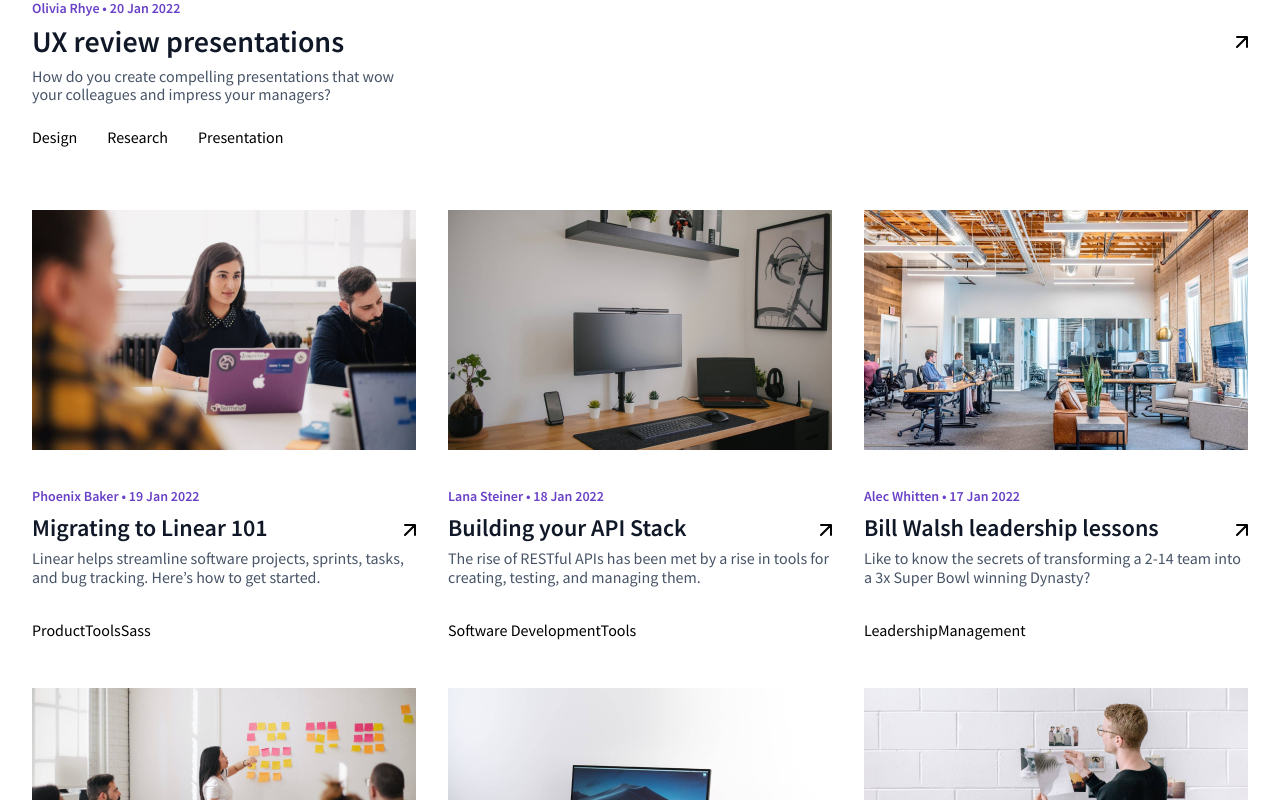
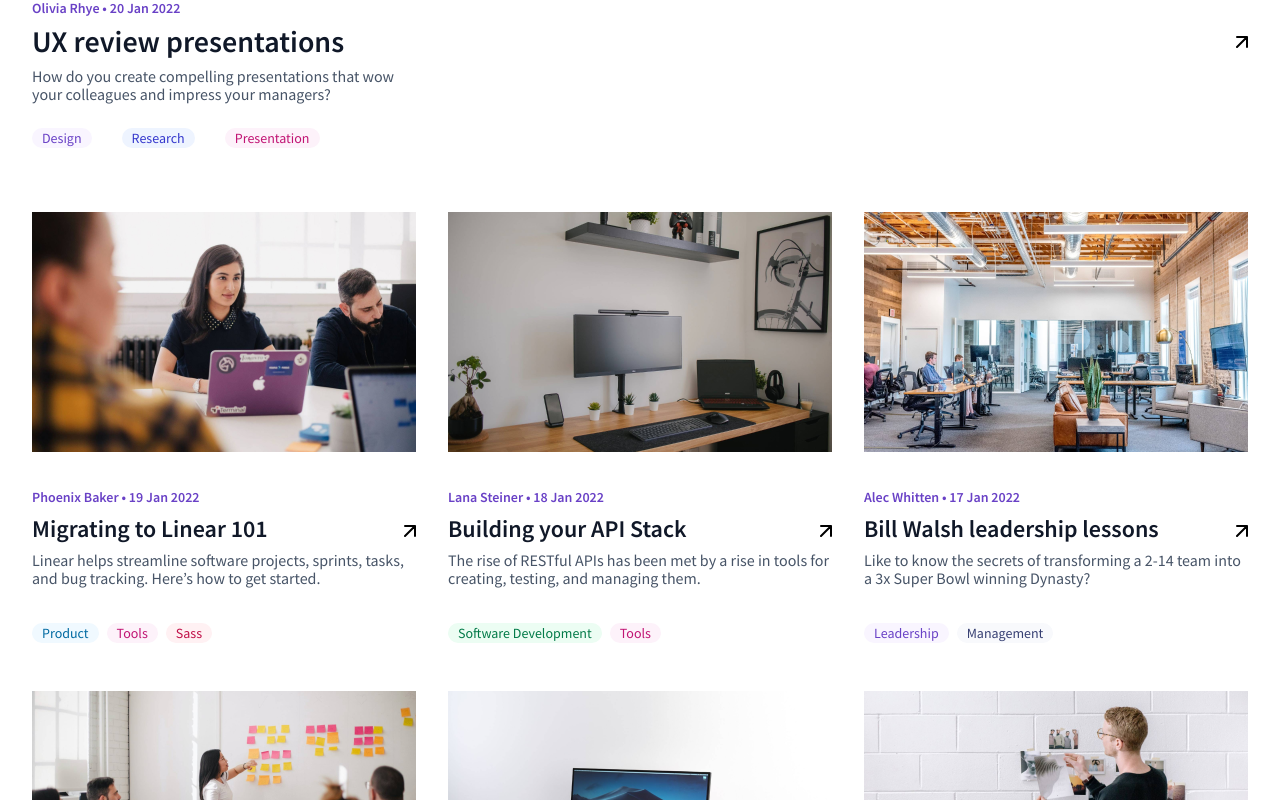
Before and after one commit to theromanovich/toscar, a Next.js app: page / in a window 1280 px wide. Shown: the part 2160-2960 px from the top of the page. Built offline with nearby package versions, Linux system fonts and the light colour scheme.

Commit message:
add blog tags

```diff
--- a/src/components/Blog/Blog.js
+++ b/src/components/Blog/Blog.js
@@ -20,9 +20,9 @@ const Blog = () => {
                         How do you create compelling presentations that wow your colleagues and impress your managers?
                     </div>
                     <div className="blog__card-tags" style={{display: 'flex'}}>
-                        <div>Design</div>
-                        <div>Research</div>
-                        <div>Presentation</div>
+                        <span className="tag design">Design</span>
+                        <span className="tag research">Research</span>
+                        <span className="tag presentation">Presentation</span>
                     </div>
                 </div>
             </div>
--- a/src/components/Blog/BlogList.js
+++ b/src/components/Blog/BlogList.js
@@ -22,7 +22,7 @@ const BlogList = () => {
                       </div>
                       <div className="blog-list__tags">
                         {tags.map(item => {
-                          return <span>{item}</span>
+                          return <span className={`tag ${item.toLowerCase()}`}>{item}</span>
                         })}
                       </div>
                 </article>
--- a/src/components/Blog/blogData.js
+++ b/src/components/Blog/blogData.js
@@ -5,6 +5,7 @@ export const blogData = [
         title: 'Migrating to Linear 101',
         description: 'Linear helps streamline software projects, sprints, tasks, and bug tracking. Here’s how to get started.',
         tags: ['Product', 'Tools', 'Sass'],
+
         id: 1
     },
     {
--- a/src/style/block/blogList.scss
+++ b/src/style/block/blogList.scss
@@ -1,7 +1,6 @@
 .blog-list {
     display: grid;
     grid-template-columns: repeat(3, minmax(250px, 384px));
-    // padding: 0 32px;
     gap: 32px;
     margin: 64px 0;
     justify-content: space-between;
@@ -50,10 +49,17 @@
     }
     &__tags {
         margin-bottom: 16px;
+        display: flex;
+        gap: 8px;
+        span {
+            padding: 2px 10px;
+            border-radius: 16px;
+            font-weight: 500;
+            font-size: 14px;
+        }
     }
+}
 
-
-}
 
 @media (max-width: 1240px) {
     .blog-list {
--- /dev/null
+++ b/src/style/block/blogTags.scss
@@ -0,0 +1,50 @@
+.design {
+    background: #F9F5FF;
+    color: #6941C6;
+}
+.research {
+    background: #EEF4FF;
+    color: #3538CD;
+}
+.product {
+    background: #F0F9FF;
+    color: #026AA2;
+}
+.software {
+    background: #ECFDF3;
+    color: #027A48;
+}
+.tools {
+    background: #FDF2FA;
+    color: #C11574;
+}
+.leadership {
+    color: #6941C6;
+    background: #F9F5FF;
+}
+.management {
+    color: #363F72;
+    background: #F8F9FC;
+}
+.leadership {
+    color: #6941C6;
+    background: #F9F5FF;
+}
+.frameworks {
+    color: #B93815;
+    background: #FFF4ED;
+}
+.sass {
+    background: #FFF1F3;
+    color: #C01048;
+}
+.presentation {
+    color: #C11574;
+    background: #FDF2FA;
+}
+.tag {
+    padding: 2px 10px;
+    border-radius: 16px;
+    font-weight: 500;
+    font-size: 14px;
+}
--- a/src/style/global.scss
+++ b/src/style/global.scss
@@ -5,6 +5,7 @@
 @import 'block/form.scss';
 @import 'block/blog.scss';
 @import 'block/blogList.scss';
+@import 'block/blogTags.scss';
 
 
 * {
```
